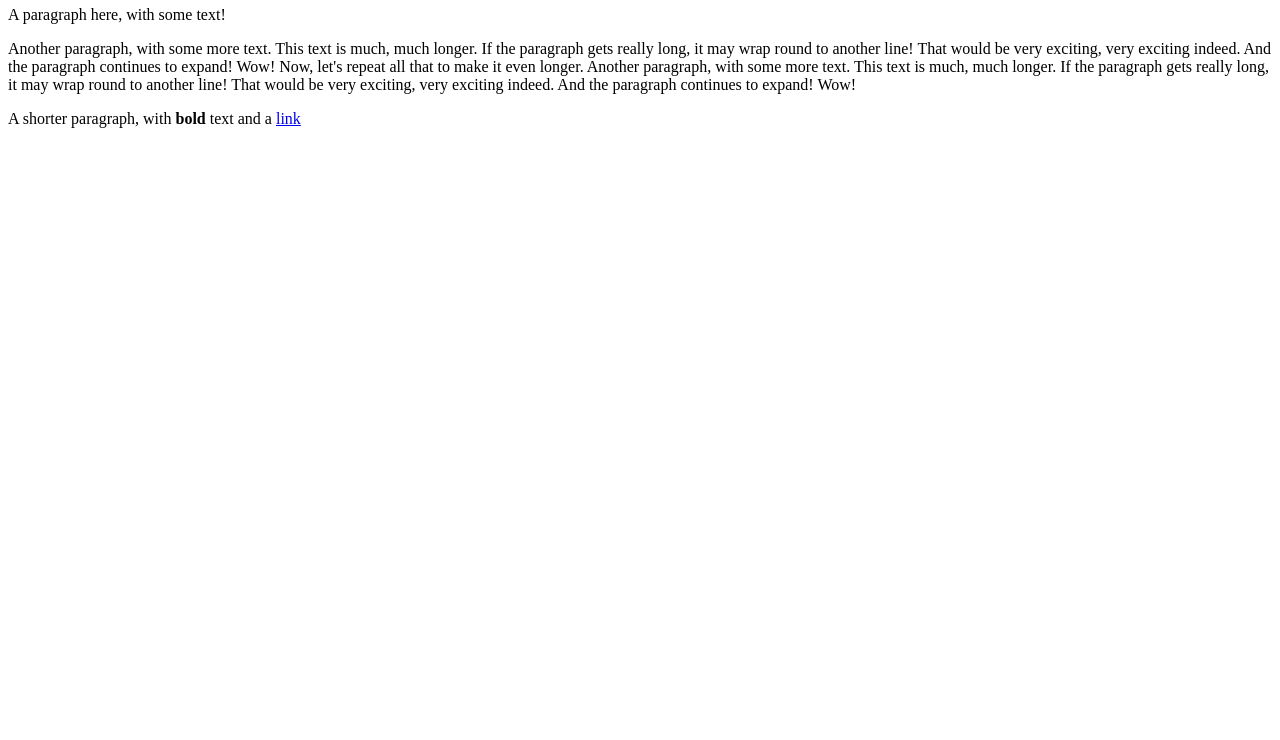
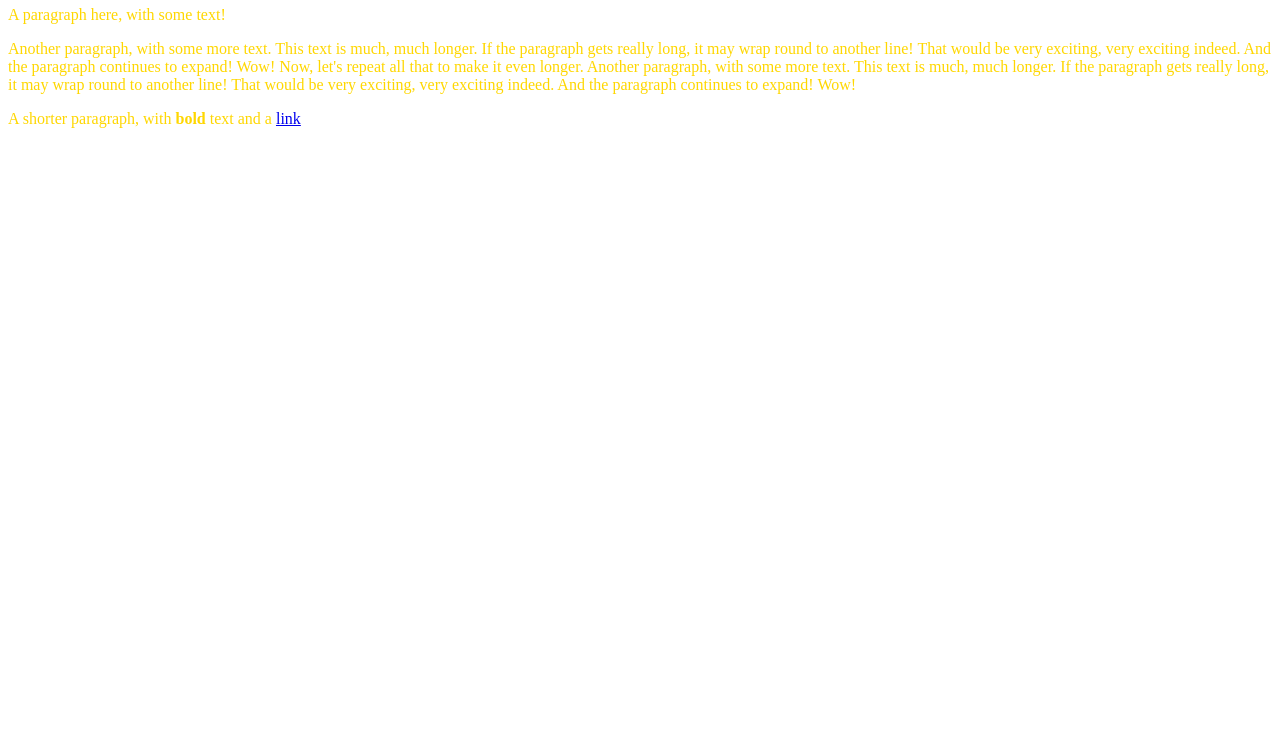
Before and after one commit to rubymaylm/rubymaylm.github.io, a plain HTML site: page index.html in a window 1280 px wide. Shown: the part 60-800 px from the top of the page. Drawn offline with Linux system fonts and the light colour scheme.

Commit message:
Update style.css

```diff
--- a/style.css
+++ b/style.css
@@ -1,2 +1,2 @@
 html {
-  color:rosegold;
+  color: gold;
```
